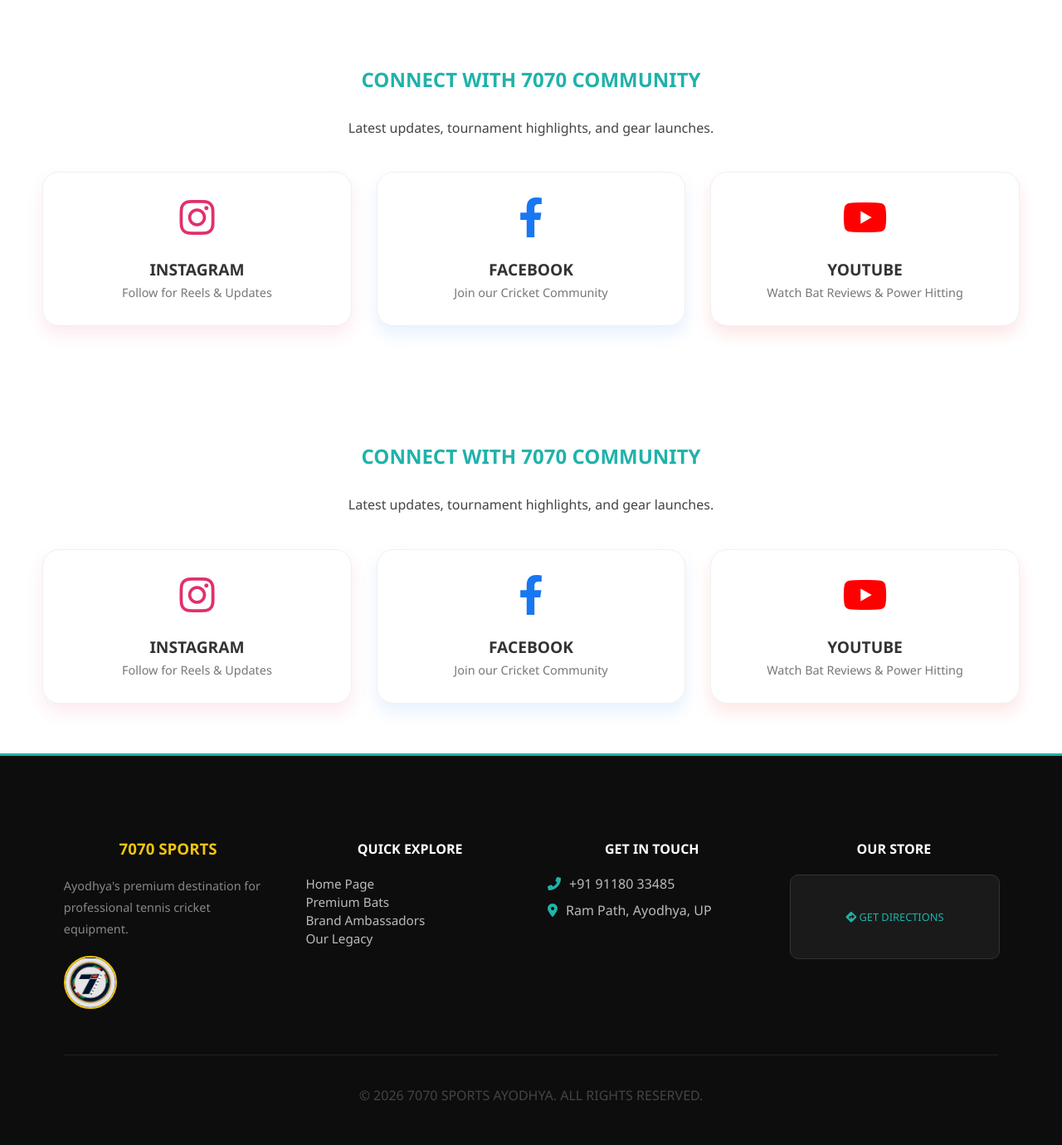
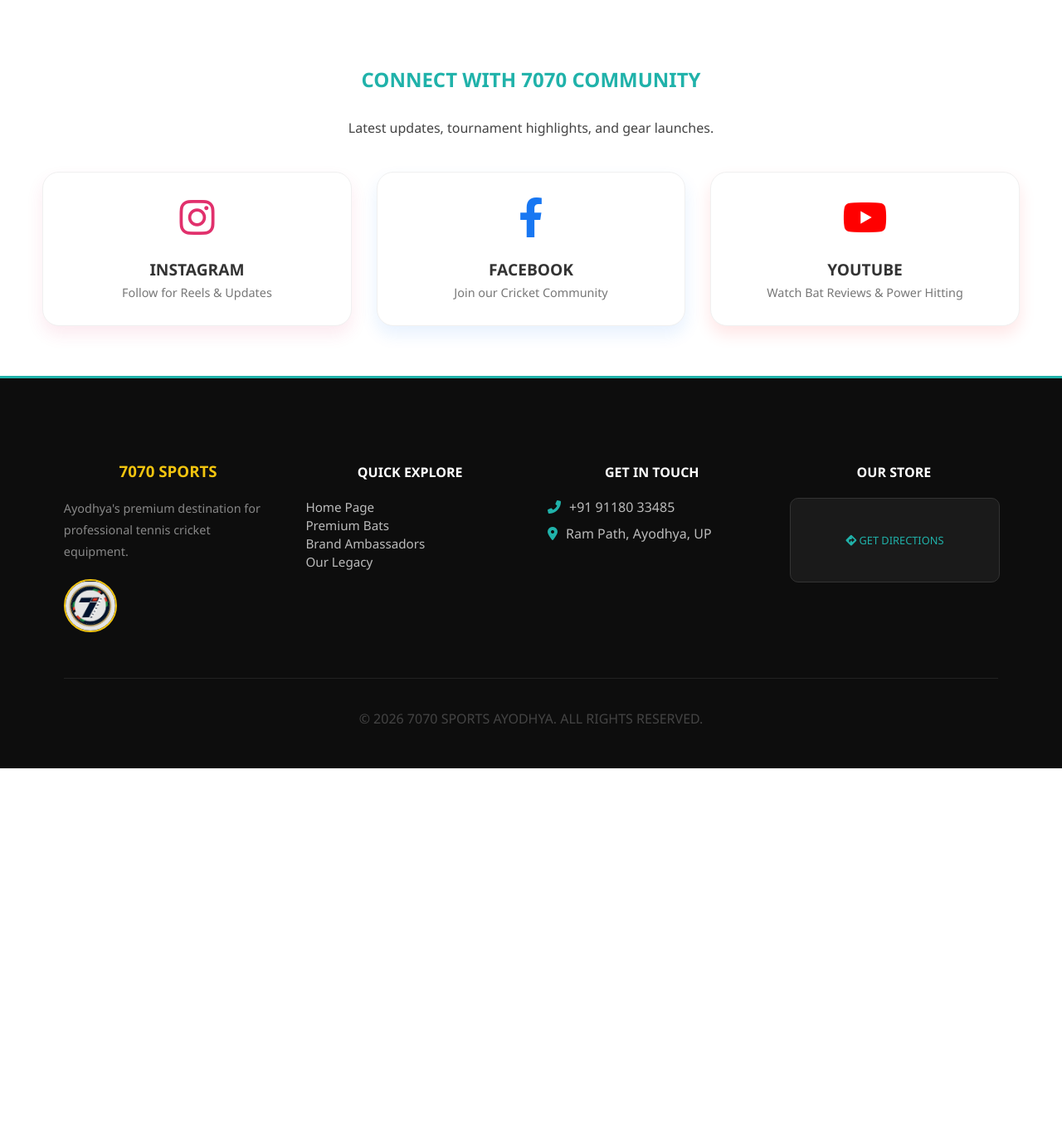
Before and after one commit to abidi5087-AI/7070-CRICKET-BAT-AYODHYA, a Flask app: page / in a window 1280 px wide. Shown: the part 4771-6151 px from the top of the page at 83% size. After the commit the page ends 5697 px from the top, so only its background shows below. Run offline with Flask 3, Linux system fonts and the light colour scheme.

Commit message:
Update index.html

```diff
--- a/templates/index.html
+++ b/templates/index.html
@@ -121,6 +121,10 @@
 .footer-links a { color: #bbb; text-decoration: none; transition: 0.3s; font-size: 0.95rem; }
 .footer-links a:hover { color: var(--aqua-jugnoo); padding-left: 8px; }
 .bottom-bar { border-top: 1px solid #222; margin-top: 50px; padding-top: 20px; text-align: center; color: #666; }
+        /* Duplicate social section ko hide karne ke liye */
+.social-section:nth-of-type(2) {
+    display: none !important;
+}
     </style>
 </head>
 <body>
@@ -274,30 +278,6 @@
         </div>
     </div>
 {% endif %}
-    <section class="social-section">
-    <h2 class="section-title">CONNECT WITH 7070 COMMUNITY</h2>
-    <p style="max-width: 600px; margin: 0 auto;">Latest updates, tournament highlights, and gear launches.</p>
-
-    <div class="social-grid">
-        <a href="https://instagram.com/7070sports" class="social-card insta-card" target="_blank">
-            <i class="fab fa-instagram"></i>
-            <h4>INSTAGRAM</h4>
-            <span>Follow for Reels & Updates</span>
-        </a>
-
-        <a href="#" class="social-card fb-card" target="_blank">
-            <i class="fab fa-facebook-f"></i>
-            <h4>FACEBOOK</h4>
-            <span>Join our Cricket Community</span>
-        </a>
-
-        <a href="#" class="social-card yt-card" target="_blank">
-            <i class="fab fa-youtube"></i>
-            <h4>YOUTUBE</h4>
-            <span>Watch Bat Reviews & Power Hitting</span>
-        </a>
-    </div>
-</section>
 
 <section class="social-section">
     <h2 class="section-title">CONNECT WITH 7070 COMMUNITY</h2>
```
